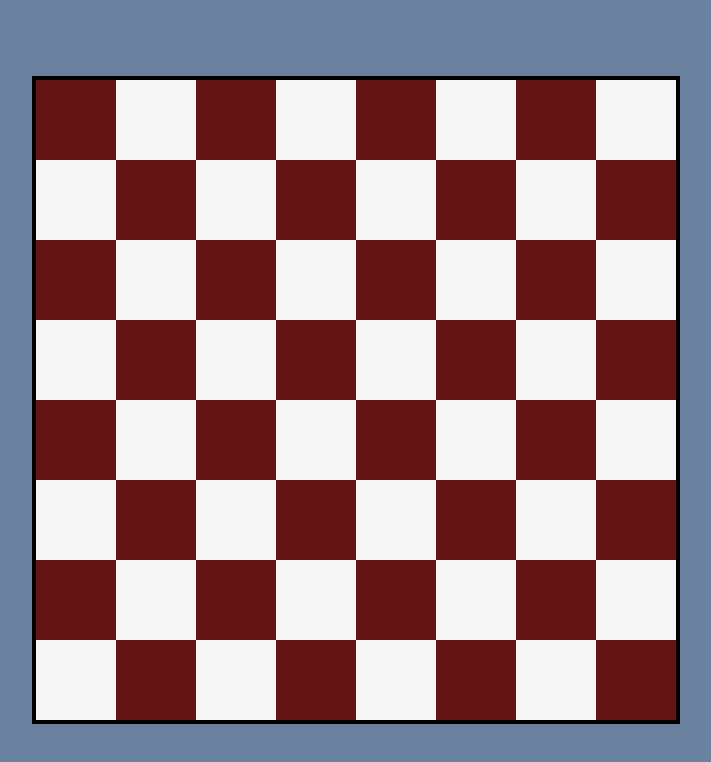
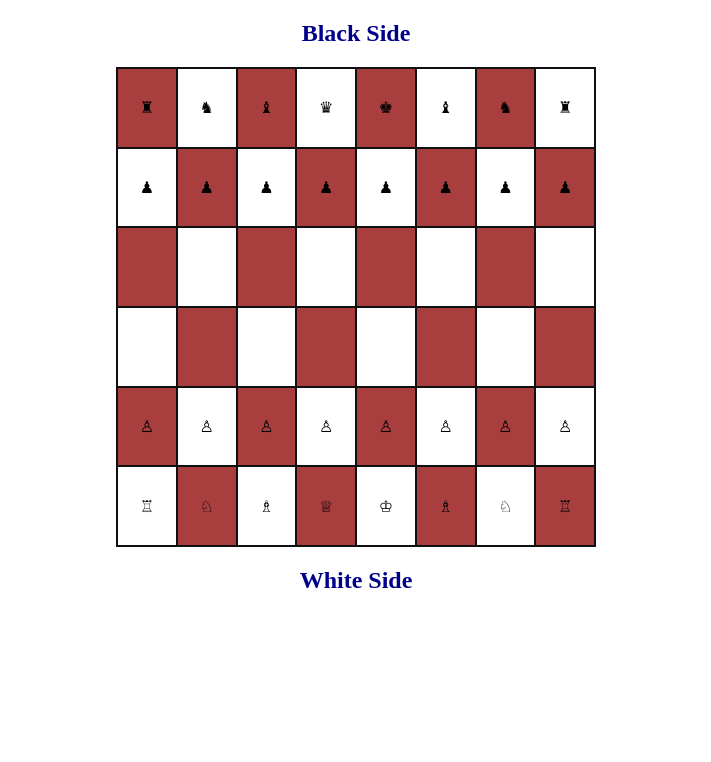
Before and after one commit to Alpha-vik/Chess-game, a plain HTML site: page chess_board.html in a window 1280 px wide. Shown: the whole page, without its empty margins (284-995 px from the left). Drawn offline with Linux system fonts and the light colour scheme.

Commit message:
Chess board updated

```diff
--- a/chess.css
+++ b/chess.css
@@ -1,7 +1,7 @@
 * {
     margin: 0;
     padding: 0;
-    background-color: rgb(107, 129, 160);
+    background-color: rgb(92, 124, 169);
 }
 
 h1{
@@ -10,38 +10,38 @@ h1{
 }
     .board {
       display: grid;
-      grid-template-columns: repeat(8, 80px);
-      grid-template-rows: repeat(8, px);
+      grid-template-columns: repeat(8, 60px);
+      grid-template-rows: repeat(8, 60px);
       border: 4px solid black;
       margin: 50px auto;
-      width: 640px;
-      height: 640px;
+      width: 480px;
+      height: 480px;
     }
     .square {
-      width: 80px;
-      height: 80px;
+      width: 60px;
+      height: 60px;
     }
 
     .square:nth-child(16n+1) {
-      background-color: rgb(100, 20, 20);
+      background-color:black;
     }
     .square:nth-child(16n+2) {
       background-color: rgb(247, 246, 246);
     }
     .square:nth-child(16n+3) {
-      background-color: rgb(100, 20, 20);
+      background-color: black;
     }
     .square:nth-child(16n+4) {
       background-color: rgb(247, 246, 246);
     }
     .square:nth-child(16n+5) {
-      background-color: rgb(100, 20, 20);
+      background-color: black;
     }
     .square:nth-child(16n+6) {
       background-color: rgb(247, 246, 246);
     }
     .square:nth-child(16n+7) {
-      background-color: rgb(100, 20, 20);
+      background-color: black;
     }
     .square:nth-child(16n+8) {
       background-color: rgb(247, 246, 246);
@@ -50,54 +50,73 @@ h1{
       background-color: rgb(247, 246, 246);
     }
     .square:nth-child(16n+10) {
-      background-color: rgb(100, 20, 20);
+      background-color: black;
     }
     .square:nth-child(16n+11) {
       background-color: rgb(247, 246, 246);
     }
     .square:nth-child(16n+12) {
-      background-color: rgb(100, 20, 20);
+      background-color: black;
     }
     .square:nth-child(16n+13) {
       background-color: rgb(247, 246, 246);
     }
     .square:nth-child(16n+14){
-      background-color: rgb(100, 20, 20);
+      background-color: black;
     }
     .square:nth-child(16n+15) {
       background-color: rgb(247, 246, 246);
     }
     .square:nth-child(16n+16) {
-      background-color: rgb(100, 20, 20);
+      background-color: black;
     }
 body {
   margin: 0;
-  height: 100vh;                 /* full screen height */
+  height: 100vh;
   display: flex;
-  flex-direction: column;        /* stack heading + button */
-  justify-content: center;       /* vertical center */
-  align-items: center;           /* horizontal center */
+  flex-direction: column;
+  justify-content: center;
+  align-items: center;
   font-family: Arial, sans-serif;
 }
 
 h1 {
-  margin-bottom: 50px;
+  margin-top: 50px;
+  margin-bottom: 200px;
   font-size: 32px;
     color: #333;
+    text-shadow: 2px 2px 4px rgba(0, 0, 0, 0.2);
+    font-family: 'Georgia', serif;
 }
 
-button {
-  padding: 14px 28px;
-  font-size: 20px;
+button#start-game {
+  margin-top: auto;
+  padding: 4px 4px;
+  font-size: 30px;
   border: none;
-  border-radius: 10px;
-  background: #4CAF50;
+  border-radius: 4px;
+  background: #4f1b7a;
+  cursor: pointer;
+  transition: background 0.3s;
+}
+button#leaderboard {
+  margin-top: auto;
+  margin-bottom: 300px;
+  padding: 4px 4px;
+  font-size: 30px;
+  border: none;
+  border-radius: 4px;
+  background: #4f1b7a;
   cursor: pointer;
   transition: background 0.3s;
 }
 
-button:hover {
-  background: #388E3C;
+button#start-game:hover {
+  background: #614b73;
+}
+
+button#leaderboard:hover {
+  background: #614b73;
 }
 
 button a {
--- /dev/null
+++ b/chess_board.css
@@ -0,0 +1,27 @@
+*{
+    margin: 0;
+    padding: 0;
+    box-sizing: border-box;
+}
+table {
+    margin: auto;
+    height: 480px;
+    width: 480px;
+    border-collapse: collapse;
+    align-items: center;
+}
+th, td {
+    border: 2px solid #101010;
+    padding: 5px;
+    text-align: center;
+    height: 60px;
+    vertical-align: middle;
+}
+th {
+    background-color: #f2f2f2;
+}
+h2 {
+    text-align: center;
+    color: rgb(0, 0, 139);
+    margin: 20px;
+}
--- a/chess_board.html
+++ b/chess_board.html
@@ -4,10 +4,73 @@
     <meta charset="UTF-8">
     <meta name="viewport" content="width=device-width, initial-scale=1.0">
     <title>Let's Play Chess</title>
-    <link rel="stylesheet" href="chess.css">
+    <link rel="stylesheet" href="chess_board.css">
 </head>
 <body>
-    <div class="board">
+    <h2>Black Side</h2>
+    <table>
+        <tr>
+            <td style="background-color: rgb(168, 62, 62)">♜</td>
+            <td>♞</td>
+            <td style="background-color: rgb(168, 62, 62)">♝</td>
+            <td>♛</td>
+            <td style="background-color: rgb(168, 62, 62)">♚</td>
+            <td>♝</td>
+            <td style="background-color: rgb(168, 62, 62)">♞</td>
+            <td>♜</td>
+        </tr>
+        <tr>
+            <td>♟</td>
+            <td style="background-color: rgb(168, 62, 62)">♟</td>
+            <td>♟</td>
+            <td style="background-color: rgb(168, 62, 62)">♟</td>
+            <td>♟</td>
+            <td style="background-color: rgb(168, 62, 62)">♟</td>
+            <td>♟</td>
+            <td style="background-color: rgb(168, 62, 62)">♟</td>
+        </tr>
+        <tr>
+            <td style="background-color: rgb(168, 62, 62)"></td>
+            <td></td>
+            <td style="background-color: rgb(168, 62, 62)"></td>
+            <td></td>
+            <td style="background-color: rgb(168, 62, 62)"></td>
+            <td></td>
+            <td style="background-color: rgb(168, 62, 62)"></td>
+            <td></td>
+        </tr>
+        <tr>
+            <td></td>
+            <td style="background-color: rgb(168, 62, 62)"></td>
+            <td></td>
+            <td style="background-color: rgb(168, 62, 62)"></td>
+            <td></td>
+            <td style="background-color: rgb(168, 62, 62)"></td>
+            <td></td>
+            <td style="background-color: rgb(168, 62, 62)"></td>
+        </tr>
+        <tr>
+            <td style="background-color: rgb(168, 62, 62)">♙</td>
+            <td>♙</td>
+            <td style="background-color: rgb(168, 62, 62)">♙</td>
+            <td>♙</td>
+            <td style="background-color: rgb(168, 62, 62)">♙</td>
+            <td>♙</td>
+            <td style="background-color: rgb(168, 62, 62)">♙</td>
+            <td>♙</td>
+        </tr>
+        <tr>
+            <td>♖</td>
+            <td style="background-color: rgb(168, 62, 62)">♘</td>
+            <td>♗</td>
+            <td style="background-color: rgb(168, 62, 62)">♕</td>
+            <td>♔</td>
+            <td style="background-color: rgb(168, 62, 62)">♗</td>
+            <td>♘</td>
+            <td style="background-color: rgb(168, 62, 62)">♖</td>
+        </tr>
+    </table>
+    <!-- <div class="board">
         <div class="square"></div>
         <div class="square"></div>
         <div class="square"></div>
@@ -72,6 +135,7 @@
         <div class="square"></div>
         <div class="square"></div>
         <div class="square"></div>
-    </div>
+    </div> -->
+    <h2>White Side</h2>
 </body>
 </html>
--- /dev/null
+++ b/leaderboard.css
@@ -0,0 +1,31 @@
+*{
+    margin: 0;
+    padding: 0;
+    box-sizing: border-box;
+    background-color: rgb(111, 160, 183);
+}
+
+h1{
+    text-align: center;
+    color: rgb(0, 0, 139);
+    text-shadow: 2px 2px 4px rgba(0, 0, 0, 0.2);
+    font-family: 'Georgia', serif;
+    margin-bottom: 30px;
+}
+
+table {
+  width: 80%;
+  margin: 20px auto;
+  border-collapse: collapse;
+}
+
+th, td {
+  padding: 10px 15px;
+  border: 2px solid #140f0f;
+  text-align: center;
+}
+
+th {
+  background-color: rgb(74, 74, 86);
+  color: white;
+}
```
Also changed, not shown: index.html (+6 -3 lines), leaderboard.html (added, +34 -0 lines).
